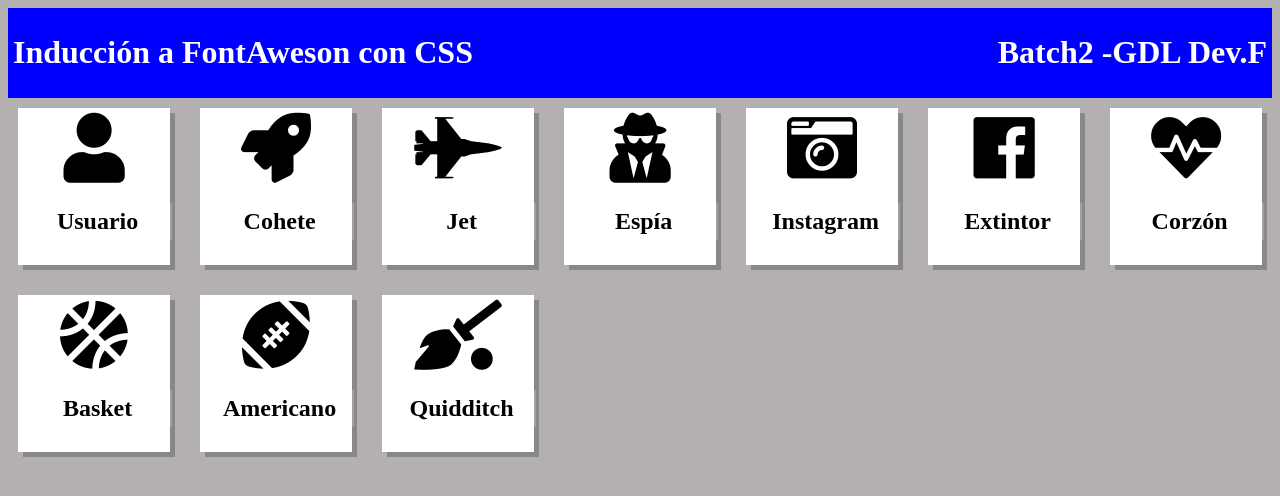
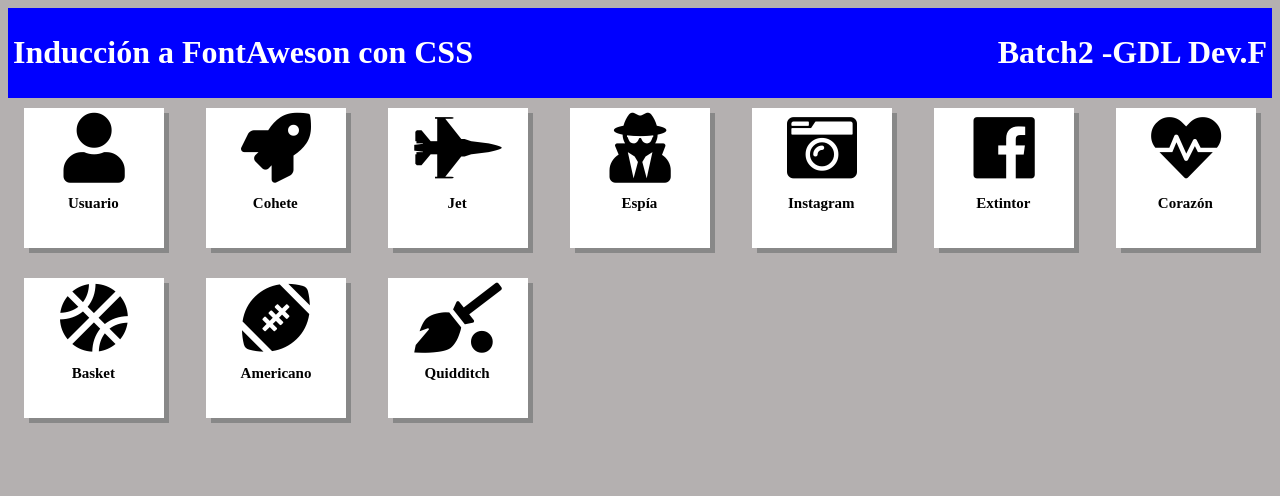
Before and after one commit to meneace/DevfGDL-1, a plain HTML site: page replica.html in a window 1280 px wide. Drawn offline with Linux system fonts and the light colour scheme.

Commit message:
Actualizaion de estilos 3

```diff
--- a/css/replica.css
+++ b/css/replica.css
@@ -34,82 +34,40 @@ i {
     font-size: 70px;
 }
 
-
-/*
-.grid-menu2 {
-    display: grid;
-    grid-template-areas: 'i1 i2 i3 i4 i5' 'i1 i2 i3 i4 i5' 'i6 i7 i8 i9 i10' 'i6 i7 i8 i9 i10';
-    grid-gap: 2px;
-    padding: 5px;
-}
-
-
-.grid-menu2>div {
-    text-align: center;
-    padding: 10px 0;
-}
-*/
-
-
-/*
-#user {
-    grid-area: i1;
-}
-
-#cohete {
-    grid-area: i2;
-}
-
-#jet {
-    grid-area: i3;
-}
-
-#spy {
-    grid-area: i4;
-}
-
-#camera {
-    grid-area: i5;
-}
-
-#extintor {
-    grid-area: i6;
-}
-
-#corazon {
-    grid-area: i7;
-}
-
-#basquet {
-    grid-area: i8;
-}
-
-#football {
-    grid-area: i9;
-}
-*/
-
 .grid-menu2 {
     display: grid;
     grid-template-columns: repeat(auto-fill, minmax(150px, 1fr));
     grid-gap: 10px;
     background-color: rgb(180, 176, 176);
+
 }
 
 article {
-    position: relative;
-    align-items: center;
+    justify-self: center;
     text-align: center;
     background-color: white;
     padding: 5px;
     margin: 10px;
     box-shadow: 5px 5px #888888;
+    height: 130px;
+    width: 130px;
+    position: relative;
 }
 
+article:hover>i:hover {
+    text-align: center;
+    background-color: white;
+    padding: 5px;
+    margin: 10px;
+    box-shadow: 5px 5px #888888;
+    height: 135px;
+    width: 135px;
+    font-size: : 90px;
+}
 .art-h2 {
-    position: relative;
+  position: inherit;
     bottom: 0;
     width: 98%;
-    padding: 5px;
-    background-color: rgba(255, 2555, 255, 0.2)
+    background-color: rgba(255, 2555, 255, 0.2);
+    font-size: 15px;
 }
--- /dev/null
+++ b/css/replicaold.css
@@ -0,0 +1,80 @@
+.grid-menu {
+    display: grid;
+    grid-template-areas: 'header header sheader sheader' 'header header sheader sheader';
+    grid-gap: 2px;
+    padding: 5px;
+    background-color: blue;
+    color: white;
+}
+
+.grid-menu>div {
+    text-align: center;
+    padding: 10px 0;
+    font-size: 15px;
+}
+
+.Mitem {
+    grid-area: header;
+}
+
+.Mitem2 {
+    grid-area: sheader;
+    text-align: right;
+}
+
+body {
+    background-color: rgb(180, 176, 176);
+    background-position: center;
+    background-repeat: no-repeat;
+    background-size: cover;
+    height: 100%;
+}
+
+i {
+    font-size: 70px;
+}
+
+.grid-menu2 {
+    display: grid;
+    grid-template-columns: repeat(auto-fill, minmax(180px, 1fr));
+    grid-gap: 10px;
+    background-color: rgb(180, 176, 176);
+}
+
+article {
+    position: relative;
+    justify-self: center;
+    text-align: center;
+    background-color: white;
+    padding: 5px;
+    margin: 10px;
+    box-shadow: 5px 5px #888888;
+    height: 130px;
+    width: 130px;
+}
+
+.art-h2 {
+    position: relative;
+    bottom: 0;
+    width: 98%;
+    padding: 5px;
+    background-color: rgba(255, 2555, 255, 0.2)
+}
+
+
+/*Hover de los iconos*/
+
+#cohete:hover {
+    height: 170px;
+    width: 170px;
+    line-height: 50px;
+}
+
+.art-h2:hover {
+    position: relative;
+    bottom: 0;
+    width: 98%;
+    padding: 5px;
+    background-color: rgba(255, 2555, 255, 0.2);
+    font-size: 30px;
+}
--- a/replica.html
+++ b/replica.html
@@ -18,44 +18,43 @@
     <div class="fondo">
         <div class="grid-menu2">
             <article id="user">
-                <i class="fas fa-user"></i>
-                <h2 class="art-h2">Usuario</h2>
+                <i class="fas fa-user fondo"><h2 class="art-h2">Usuario</h2></i>
+
             </article>
             <article id="cohete">
-                <i class="fas fa-rocket"></i>
-                <h2 class="art-h2">Cohete</h2>
+                <i class="fas fa-rocket"><h2 class="art-h2">Cohete</h2></i>
+
             </article>
             <article id="jet">
-                <i class="fas fa-fighter-jet"></i>
-                <h2 class="art-h2">Jet</h2>
+                <i class="fas fa-fighter-jet"><h2 class="art-h2">Jet</h2></i>
+
             </article>
             <article id="spy">
-                <i class="fas fa-user-secret"></i>
-                <h2 class="art-h2">Espía</h2>
+                <i class="fas fa-user-secret"><h2 class="art-h2">Espía</h2></i>
+
             </article>
             <article id="camera">
-                <i class="fas fa-camera-retro"></i>
-                <h2 class="art-h2">Instagram</h2>
+                <i class="fas fa-camera-retro"><h2 class="art-h2">Instagram</h2></i>
+
             </article>
             <article id="extintor">
-                <i class="fab fa-facebook"></i>
-                <h2 class="art-h2">Extintor</h2>
+                <i class="fab fa-facebook"><h2 class="art-h2">Extintor</h2></i>
+
             </article>
             <article id="corazon">
-                <i class="fas fa-heartbeat"></i>
-                <h2 class="art-h2">Corzón</h2>
+                <i class="fas fa-heartbeat"> <h2 class="art-h2">Corazón</h2></i>
             </article>
             <article id="basquet">
-                <i class="fas fa-basketball-ball"></i>
-                <h2 class="art-h2">Basket</h2>
+                <i class="fas fa-basketball-ball"><h2 class="art-h2">Basket</h2></i>
+
             </article>
             <article id="football">
-                <i class="fas fa-football-ball"></i>
-                <h2 class="art-h2">Americano</h2>
+                <i class="fas fa-football-ball"><h2 class="art-h2">Americano</h2></i>
+
             </article>
             <article id="quid">
-                <i class="fas fa-quidditch"></i>
-                <h2 class="art-h2">Quidditch</h2>
+                <i class="fas fa-quidditch"><h2 class="art-h2">Quidditch</h2></i>
+
             </article>
         </div>
     </div>
```
Also changed, not shown: replicaold.html (added, +65 -0 lines).
